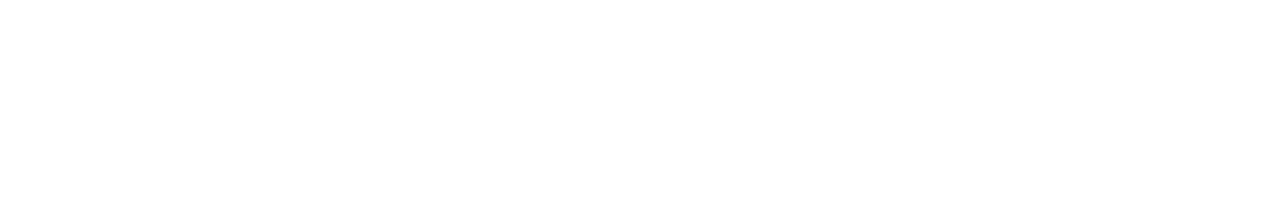
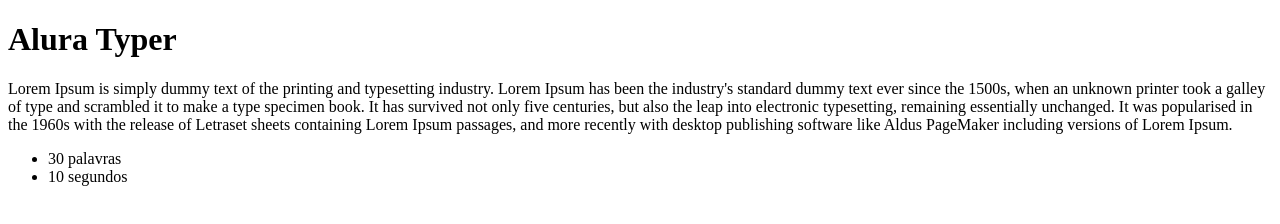
Before and after one commit to vhavhugo/jquery, a plain HTML site: page public/principal.html in a window 1280 px wide. Drawn offline with Linux system fonts and the light colour scheme.

Commit message:
Colocando jquery no projeto

```diff
--- a/public/principal.html
+++ b/public/principal.html
@@ -5,6 +5,15 @@
     <title>Alura Typer</title>
 </head>
 <body>
-    <!-- Seja bem vindo ao curso de jQuery :) -->
+    <h1>Alura Typer</h1>
+    <p class="frase">
+        Lorem Ipsum is simply dummy text of the printing and typesetting industry. Lorem Ipsum has been the industry's standard dummy text ever since the 1500s, when an unknown printer took a galley of type and scrambled it to make a type specimen book. It has survived not only five centuries, but also the leap into electronic typesetting, remaining essentially unchanged. It was popularised in the 1960s with the release of Letraset sheets containing Lorem Ipsum passages, and more recently with desktop publishing software like Aldus PageMaker including versions of Lorem Ipsum.
+    </p>
+    <ul class="informacoes">
+        <li>30 palavras</li>
+        <li>10 segundos</li>
+    </ul>
+    <script src="js/jquery.js"></script>
+    <script src="js/main.js"></script>
 </body>
 </html>
```
Also changed, not shown: README.md, public/js/main.js (added).
